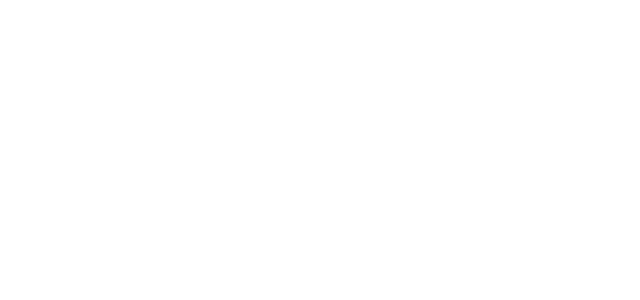
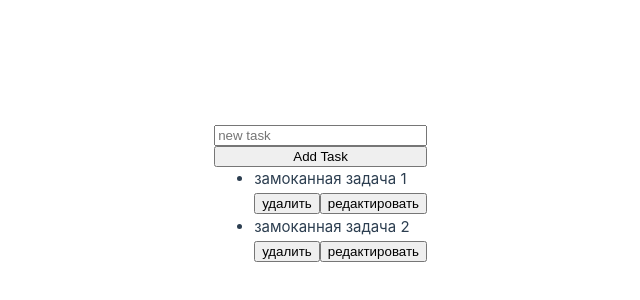
Before and after one commit to gicalov/vue-to-do-list, a Vue app: page / in a window 1280 px wide. Shown: the part 206-506 px from the top of the page, without its empty margins (213-853 px from the left). Built offline with nearby package versions, Linux system fonts and the light colour scheme.

Commit message:
feature: all base logic

```diff
--- a/package.json
+++ b/package.json
@@ -1,5 +1,5 @@
 {
-  "name": "vue-project",
+  "name": "vue-to-do",
   "version": "0.0.0",
   "private": true,
   "type": "module",
--- /dev/null
+++ b/public/data.json
@@ -0,0 +1,4 @@
+[
+  { "id": 1, "name": "замоканная задача 1" },
+  { "id": 2, "name": "замоканная задача 2" }
+]
--- a/src/App.vue
+++ b/src/App.vue
@@ -1,5 +1,53 @@
-<script setup></script>
+<script setup>
+import { ref, onMounted } from 'vue'
+import FormTask from './components/FormTask.vue'
+import TasksList from './components/TasksList.vue'
+const tasks = ref([])
+const errors = ref({ addTask: false })
+
+onMounted(async () => {
+  const response = await fetch('/data.json')
+
+  tasks.value = await response.json()
+})
+
+const addTask = (newTask) => {
+  errors.value.addTask = false
+
+  if (!newTask.trim()) {
+    errors.value.addTask = true
+    return
+  }
+
+  tasks.value.push({ id: tasks.value.at(-1) ? tasks.value.at(-1).id + 1 : 0, name: newTask })
+}
+
+const handleDeleteTask = (taskId) => {
+  tasks.value = tasks.value.filter((task) => task.id !== taskId)
+}
+
+const handleSaveEditedTask = (taskId, newTaskName) => {
+  tasks.value = tasks.value.map((task) => {
+    if (task.id === taskId) return { id: taskId, name: newTaskName }
+
+    return task
+  })
+}
+</script>
 
 <template>
-  <main></main>
+  <main>
+    <div class="details">
+      <FormTask @add-task="addTask" />
+    </div>
+    <label v-show="errors.addTask">ошибся, но где</label>
+    <TasksList :tasks :onDeleteTask="handleDeleteTask" :onSaveEditedTask="handleSaveEditedTask" />
+  </main>
 </template>
+
+<style scoped>
+.details {
+  display: flex;
+  flex-direction: column;
+}
+</style>
--- /dev/null
+++ b/src/components/FormTask.vue
@@ -0,0 +1,17 @@
+<script setup>
+import { ref, defineEmits } from 'vue'
+
+const emit = defineEmits(['add-task'])
+
+const newTask = ref('')
+
+const addTask = () => {
+  emit('add-task', newTask.value)
+  newTask.value = ''
+}
+</script>
+
+<template>
+  <input v-model="newTask" placeholder="new task" />
+  <button @click="addTask">Add Task</button>
+</template>
--- /dev/null
+++ b/src/components/TaskRow.vue
@@ -0,0 +1,32 @@
+<script setup>
+import { ref } from 'vue'
+const props = defineProps({
+  task: {
+    type: Object,
+    required: true,
+  },
+  onDeleteTask: { type: Function, required: true },
+  onEditTask: { type: Function, required: true },
+  isTaskEditing: {
+    type: Boolean,
+    required: true,
+  },
+  onSaveEditedTask: { type: Function, required: true },
+  onCloseEditedTask: { type: Function, required: true },
+})
+
+const editedTask = ref(props.task.name)
+</script>
+
+<template>
+  <li v-if="isTaskEditing">
+    <input v-model="editedTask" placeholder="edit task" />
+    <button @click="onSaveEditedTask(task.id, editedTask)">сохранить</button>
+    <button @click="onCloseEditedTask(task.id)">отмена</button>
+  </li>
+  <li v-else>
+    <p>{{ task.name }}</p>
+    <button @click="onDeleteTask(task.id)">удалить</button>
+    <button @click="onEditTask(task.id)">редактировать</button>
+  </li>
+</template>
--- /dev/null
+++ b/src/components/TasksList.vue
@@ -0,0 +1,42 @@
+<script setup>
+import { ref } from 'vue'
+import TaskRow from './TaskRow.vue'
+
+const props = defineProps({
+  tasks: {
+    type: Object,
+    required: true,
+  },
+  onDeleteTask: { type: Function, required: true },
+  onSaveEditedTask: { type: Function, required: true },
+})
+
+const editError = ref(false)
+
+const taskEditId = ref(null)
+
+const handleSaveChanges = (taskId, newTaskName) => {
+  editError.value = false
+
+  if (!newTaskName.trim()) return (editError.value = true)
+
+  props.onSaveEditedTask(taskId, newTaskName)
+  taskEditId.value = null
+}
+</script>
+
+<template>
+  <ul>
+    <TaskRow
+      v-for="task in tasks"
+      :key="task.id"
+      :task
+      :onDeleteTask
+      :onEditTask="(id) => (taskEditId = id)"
+      :isTaskEditing="taskEditId === task.id"
+      :onSaveEditedTask="handleSaveChanges"
+      :onCloseEditedTask="() => (taskEditId = null)"
+    />
+  </ul>
+  <label v-show="editError">низя пустую строку</label>
+</template>
```
Also changed, not shown: 2 other files (tests, documents, lock files or other folders).
